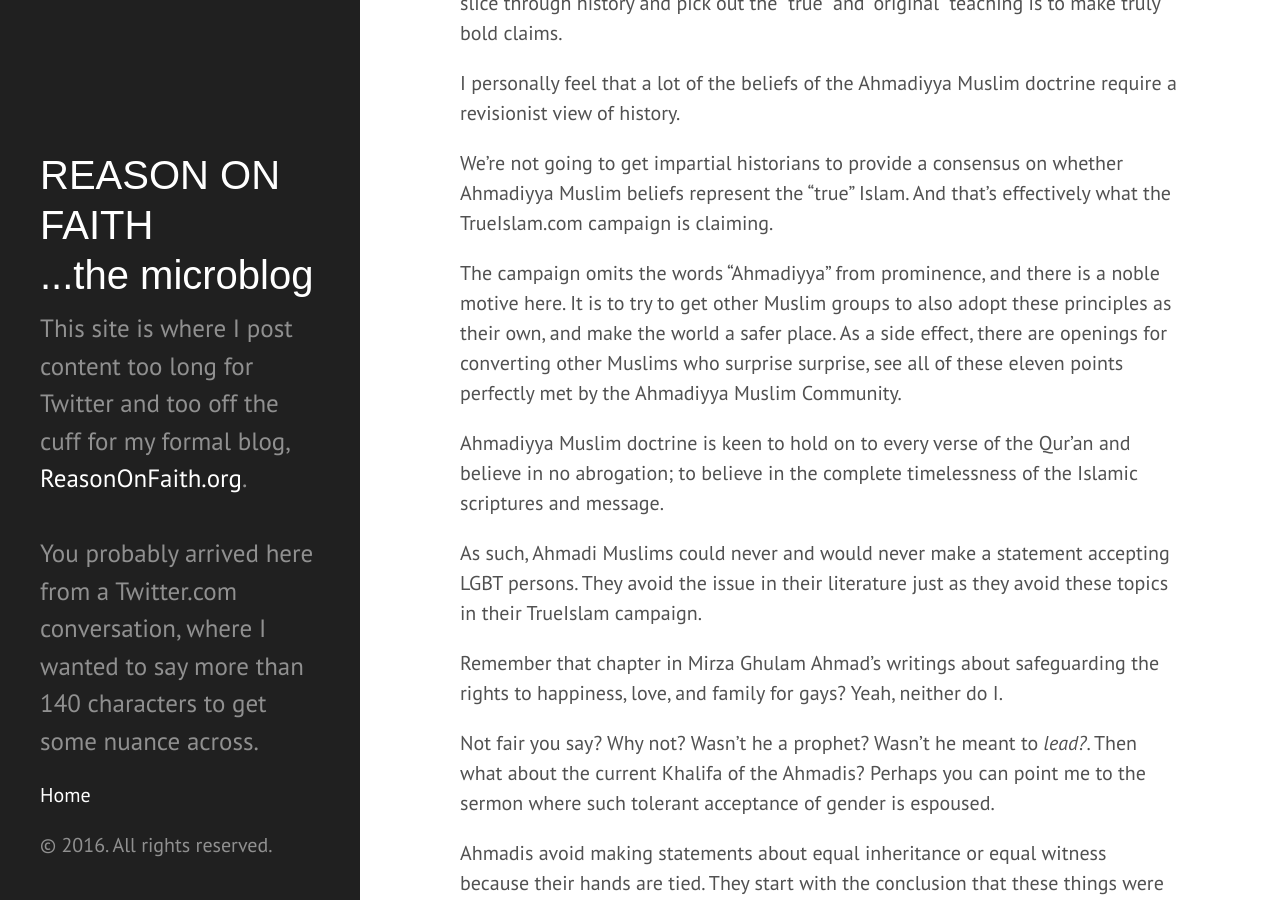
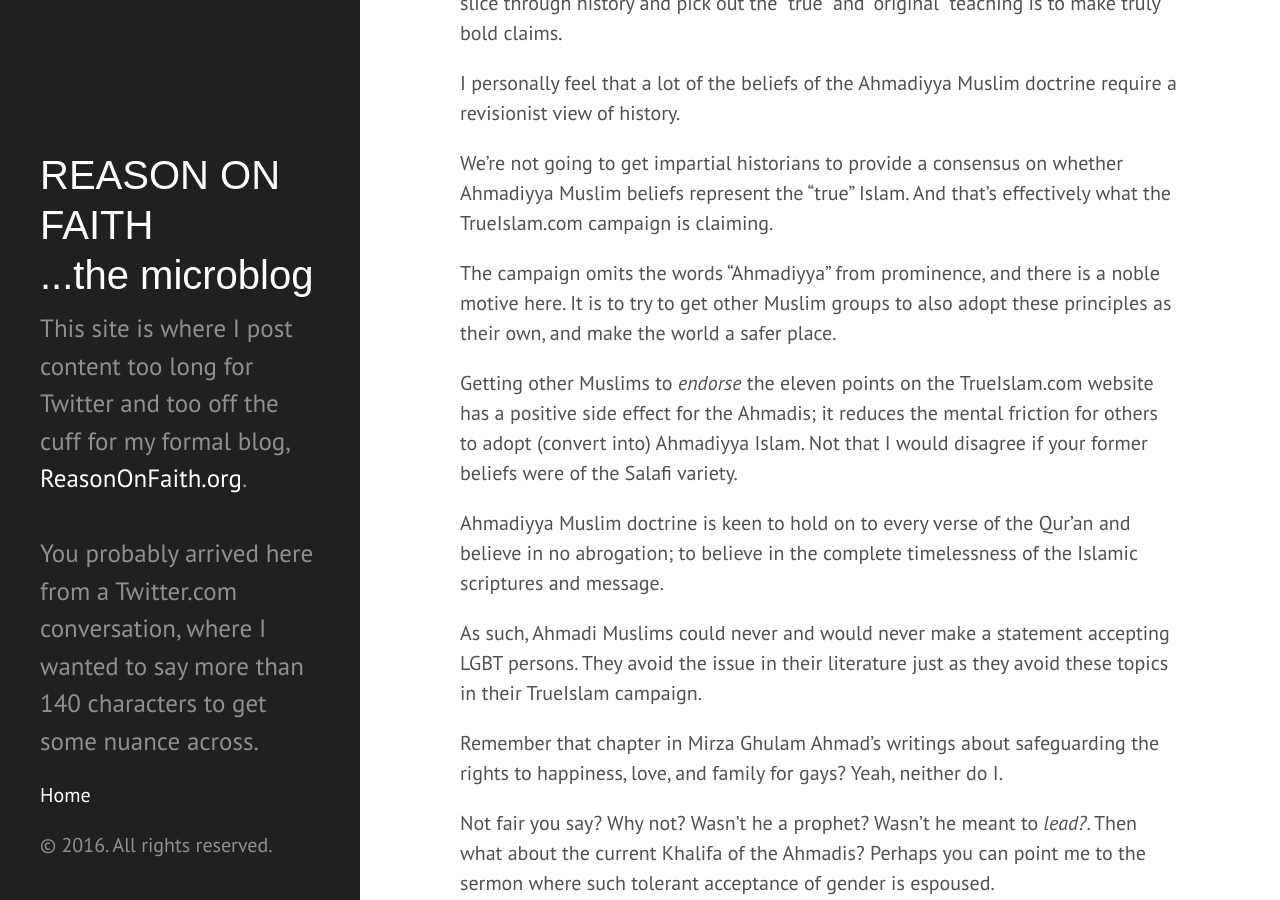
Before and after one commit to ReasonOnFaith/ReasonOnFaith.github.io, a Jekyll site: the page built from _posts/2016-03-29-the-mrm-and-the-true-islam-campaigns.markdown, in a window 1280 px wide and 900 px high, scrolled down 1805 px. Built offline with Jekyll 4.4.1, drawn with Linux system fonts in a browser that asks for light colours.

Commit message:
Post update: The MRM and the True Islam Campaigns

```diff
--- a/_posts/2016-03-29-the-mrm-and-the-true-islam-campaigns.markdown
+++ b/_posts/2016-03-29-the-mrm-and-the-true-islam-campaigns.markdown
@@ -35,7 +35,9 @@ I personally feel that a lot of the beliefs of the Ahmadiyya Muslim doctrine req
 
 We're not going to get impartial historians to provide a consensus on whether Ahmadiyya Muslim beliefs represent the "true" Islam. And that's effectively what the TrueIslam.com campaign is claiming.
 
-The campaign omits the words "Ahmadiyya" from prominence, and there is a noble motive here. It is to try to get other Muslim groups to also adopt these principles as their own, and make the world a safer place. As a side effect, there are openings for converting other Muslims who surprise surprise, see all of these eleven points perfectly met by the Ahmadiyya Muslim Community.
+The campaign omits the words "Ahmadiyya" from prominence, and there is a noble motive here. It is to try to get other Muslim groups to also adopt these principles as their own, and make the world a safer place.
+
+Getting other Muslims to _endorse_ the eleven points on the TrueIslam.com website has a positive side effect for the Ahmadis; it reduces the mental friction for others to adopt (convert into) Ahmadiyya Islam. Not that I would disagree if your former beliefs were of the Salafi variety.
 
 Ahmadiyya Muslim doctrine is keen to hold on to every verse of the Qur'an and believe in no abrogation; to believe in the complete timelessness of the Islamic scriptures and message.
 
```
